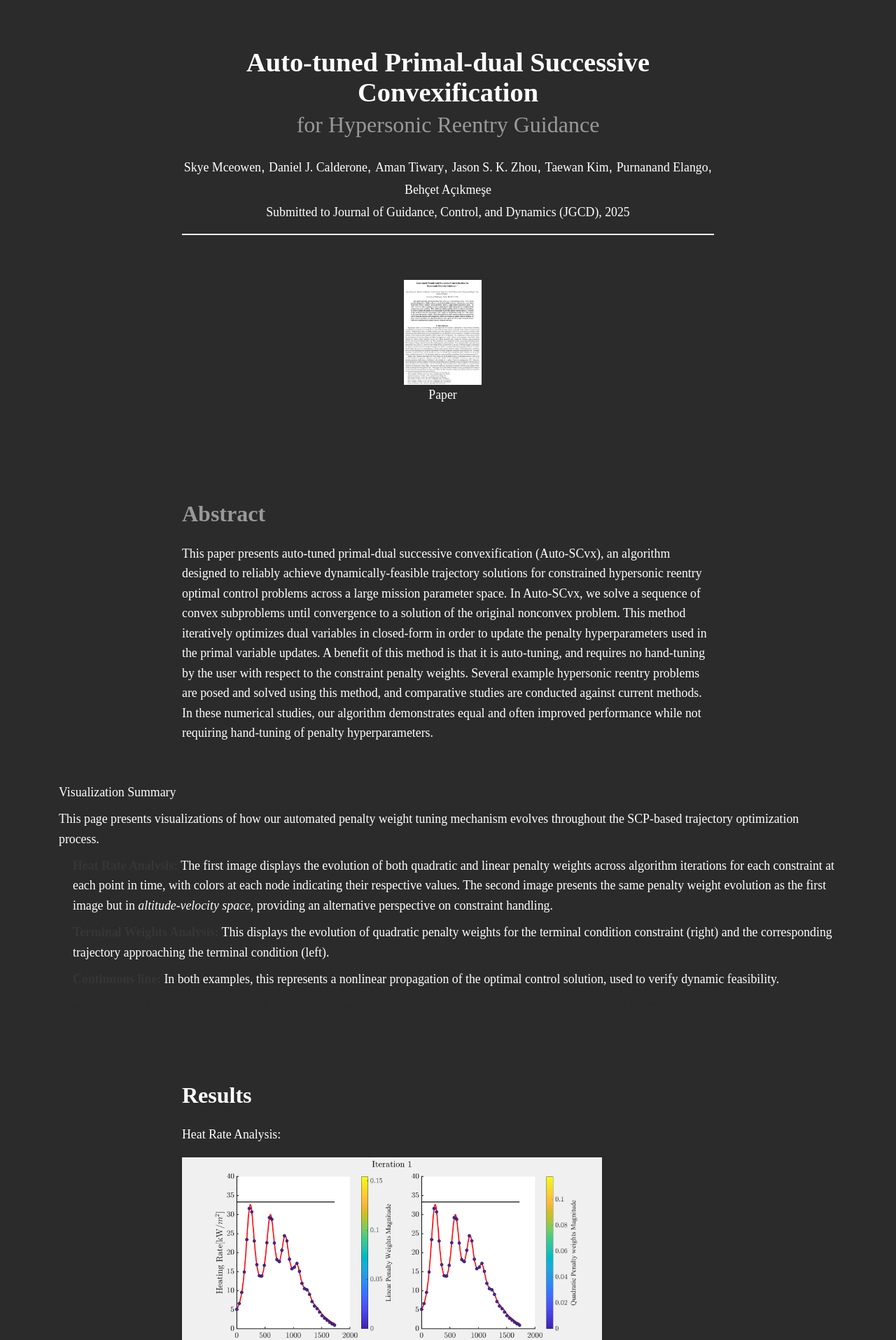
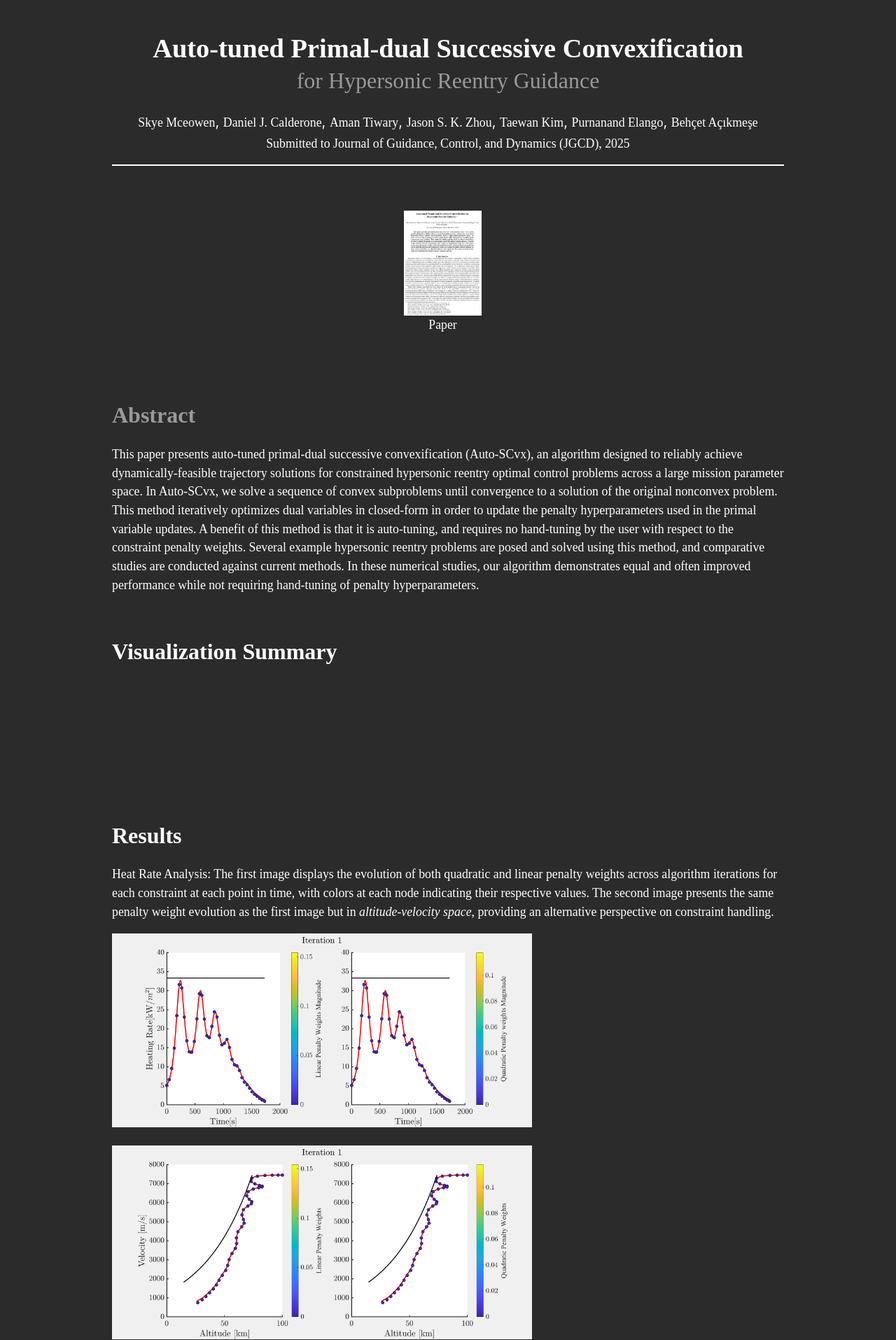
Before and after one commit to mceowen/mceowen.github.io, a Jekyll site: the page papers/autoscvx_jgcd/index.html, which Jekyll copies as it is, in a window 1280 px wide. Shown: the top 1915 px of the page at 70% size. Built offline with Jekyll 4.4.1, drawn with Linux system fonts in a browser that asks for light colours; some web fonts are replaced; comment, search, counter and statistics services are not loaded; a style sheet for code colours, icons or effects is not loaded; some of the changed text lies outside the part shown.

Commit message:
Update index.html to add summary

```diff
--- a/papers/autoscvx_jgcd/index.html
+++ b/papers/autoscvx_jgcd/index.html
@@ -146,56 +146,29 @@
   </div>
 </section>
 
-<!DOCTYPE html>
-<html lang="en">
-<head>
-    <meta charset="UTF-8">
-    <meta name="viewport" content="width=device-width, initial-scale=1.0">
-    <title>Visualization Summary</title>
-    <style>
-        body {
-            font-family: Arial, sans-serif;
-            line-height: 1.6;
-        }
-        .container {
-            max-width: 800px;
-            margin: auto;
-            padding: 20px;
-        }
-        h2 {
-            color: #333;
-        }
-        p {
-            margin-bottom: 10px;
-        }
-        ul {
-            margin-left: 20px;
-        }
-    </style>
-</head>
-<body>
-    <div class="container">
-        <h2> <p style="font-family: 'Computer Modern Sans'; font-size: clamp(16px, 1.39vw, 20px); color: white;"> Visualization Summary</p></h2>
-         <p style="font-family: 'Computer Modern Sans'; font-size: clamp(16px, 1.39vw, 20px); color: white;"> This page presents visualizations of how our automated penalty weight tuning mechanism evolves throughout the SCP-based trajectory optimization process.</p>
-        <ul>
-            <li>  <p style="font-family: 'Computer Modern Sans'; font-size: clamp(16px, 1.39vw, 20px); color: white;"> <strong>Heat Rate Analysis:</strong> The first image displays the evolution of both quadratic and linear penalty weights across algorithm iterations for each constraint at each point in time, with colors at each node indicating their respective values. The second image presents the same penalty weight evolution as the first image but in <em>altitude-velocity space</em>, providing an alternative perspective on constraint handling. </p> </li>
-            <li> <p style="font-family: 'Computer Modern Sans'; font-size: clamp(16px, 1.39vw, 20px); color: white;"> <strong>Terminal Weights Analysis:</strong> This displays the evolution of quadratic penalty weights for the terminal condition constraint (right) and the corresponding trajectory approaching the terminal condition (left). </p> </li>
-            <li> <p style="font-family: 'Computer Modern Sans'; font-size: clamp(16px, 1.39vw, 20px); color: white;"> <strong>Continuous line:</strong> In both examples, this represents a nonlinear propagation of the optimal control solution, used to verify dynamic feasibility. </p> </li>
-        </ul>
-        <p>These visualizations highlight the adaptive nature of our penalty weight update scheme and its impact on trajectory convergence.</p>
-    </div>
-</body>
-</html>
+<!-- Summary -->
+<section class="section" id="summary">
+  <div class="container is-max-desktop content">
+    <h2 class="title" style="font-family: 'Computer Modern Sans'; font-size: clamp(24px, 2.5vw, 36px); color: white;">Visualization Summary</h2>
+    <p style="font-family: 'Computer Modern Sans'; font-size: clamp(16px, 1.39vw, 20px);">
+      This page presents visualizations of how our automated penalty weight tuning mechanism evolves throughout the SCP-based trajectory optimization process.
+      These visualizations highlight the adaptive nature of our penalty weight update scheme and its impact on trajectory convergence.
+      In both examples, this represents a nonlinear propagation of the optimal control solution, used to verify dynamic feasibility.
+    </p>
+  </div>
+</section>
 
 <!-- Results -->
 <section class="section" id="results">
   <div class="container is-max-desktop content">
     <h2 class="title" style="font-family: 'Computer Modern Sans'; font-size: clamp(24px, 2.5vw, 36px); color: white;">Results</h2>
     <p style="font-family: 'Computer Modern Sans'; font-size: clamp(16px, 1.39vw, 20px);">
-      <p style="font-family: 'Computer Modern Sans'; font-size: clamp(16px, 1.39vw, 20px); color: white;">Heat Rate Analysis:</p>
+      <p style="font-family: 'Computer Modern Sans'; font-size: clamp(16px, 1.39vw, 20px); color: white;">
+        Heat Rate Analysis: The first image displays the evolution of both quadratic and linear penalty weights across algorithm iterations for each constraint at each point in time, with colors at each node indicating their respective values. The second image presents the same penalty weight evolution as the first image but in <em>altitude-velocity space</em>, providing an alternative perspective on constraint handling. </p>
       <img src="static/images/heat_rate.gif" alt="Result 1" style="width: 100%; max-width: 600px; margin-bottom: 20px;">
       <img src="static/images/vel_alt.gif" alt="Result 3" style="width: 100%; max-width: 600px; margin-bottom: 20px;">
-      <p style="font-family: 'Computer Modern Sans'; font-size: clamp(16px, 1.39vw, 20px); color: white;">Terminal Weights Analysis:</p>
+      <p style="font-family: 'Computer Modern Sans'; font-size: clamp(16px, 1.39vw, 20px); color: white;">
+        Terminal Weights Analysis: This displays the evolution of quadratic penalty weights for the terminal condition constraint (right) and the corresponding trajectory approaching the terminal condition (left).</p>
       <img src="static/images/terminal_weights.gif" alt="Result 2" style="width: 100%; max-width: 600px; margin-bottom: 20px;">
     </p>
   </div>
```
